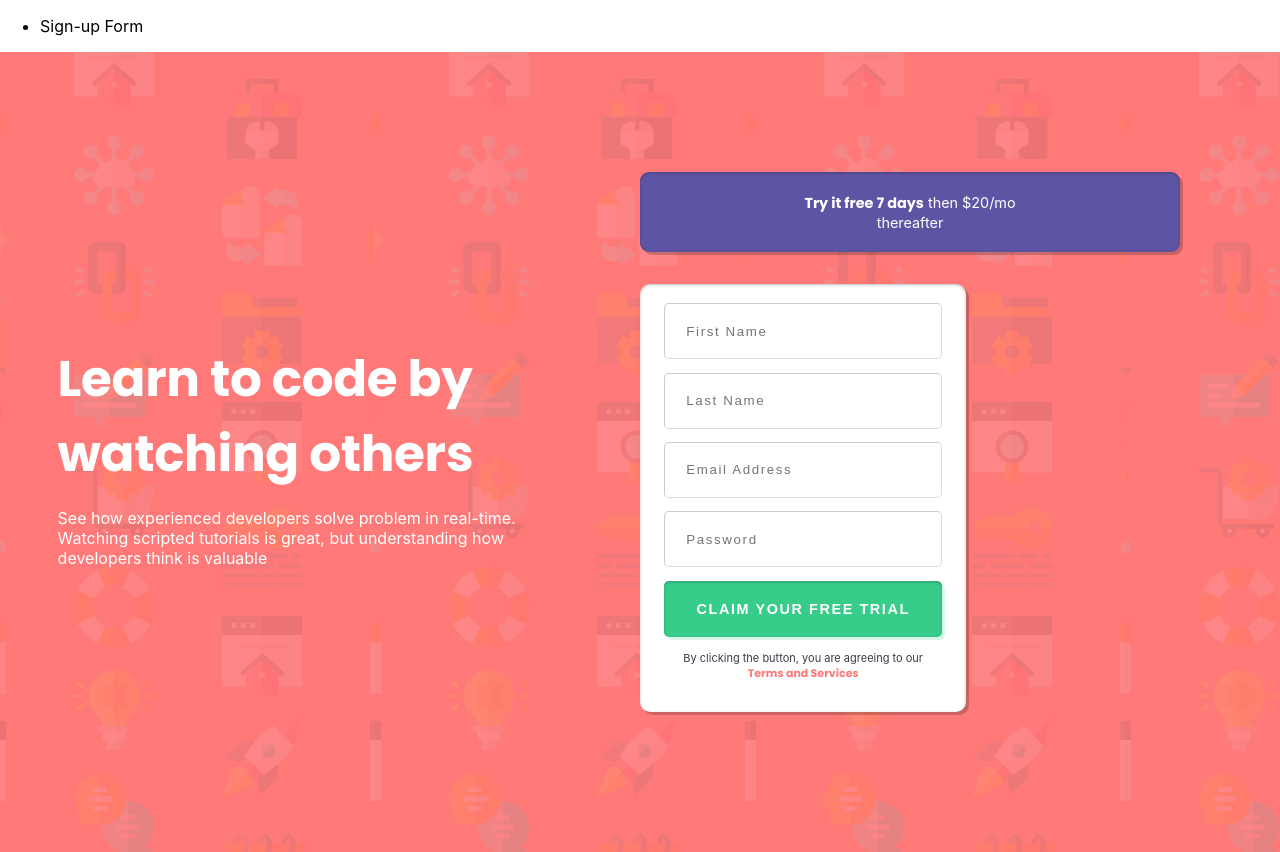
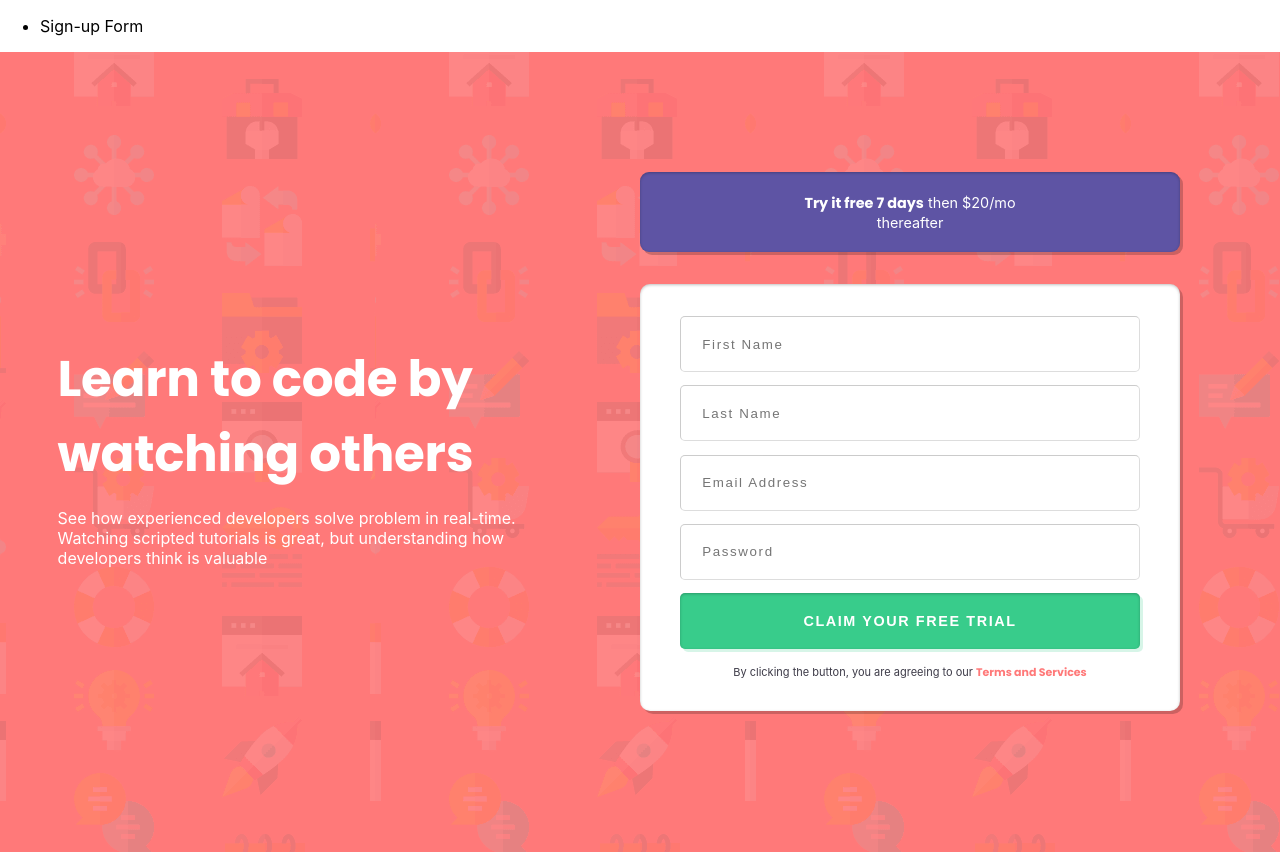
Before and after one commit to TaraTrody/frontend-react-challenges, a React (Create React App) app: page /signup in a window 1280 px wide. Built offline with nearby package versions, Linux system fonts and the light colour scheme; a web font is replaced by a local one.

Commit message:
adust form with for desktop screens

```diff
--- a/src/sign-up_form/Form.jsx
+++ b/src/sign-up_form/Form.jsx
@@ -92,4 +92,17 @@ const FormContainer = styled.div`
       color: #ff7979;
     }
   }
+
+  @media (min-width: 376px) {
+    width: 33.75rem;
+
+
+    form {
+        width: 28.75rem;
+        margin-top: 2em;
+
+    }
+
+
+  }
 `;
```
